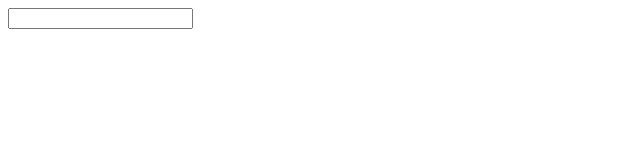
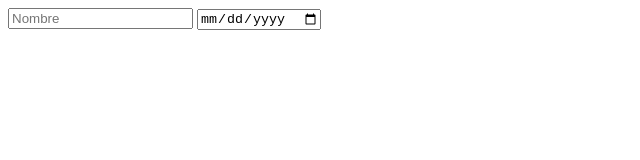
Before and after one commit to JeanPaul89/formulario, a plain HTML site: page index.html in a window 1280 px wide. Shown: the whole page, without its empty margins (0-640 px from the left). Drawn offline with Linux system fonts and the light colour scheme.

Commit message:
add form

```diff
--- a/index.html
+++ b/index.html
@@ -10,7 +10,8 @@
 
 <body>
     <form action="">
-        <input type="text">
+        <input type="text" placeholder="Nombre">
+        <input type="date">
     </form>
 </body>
 
```
